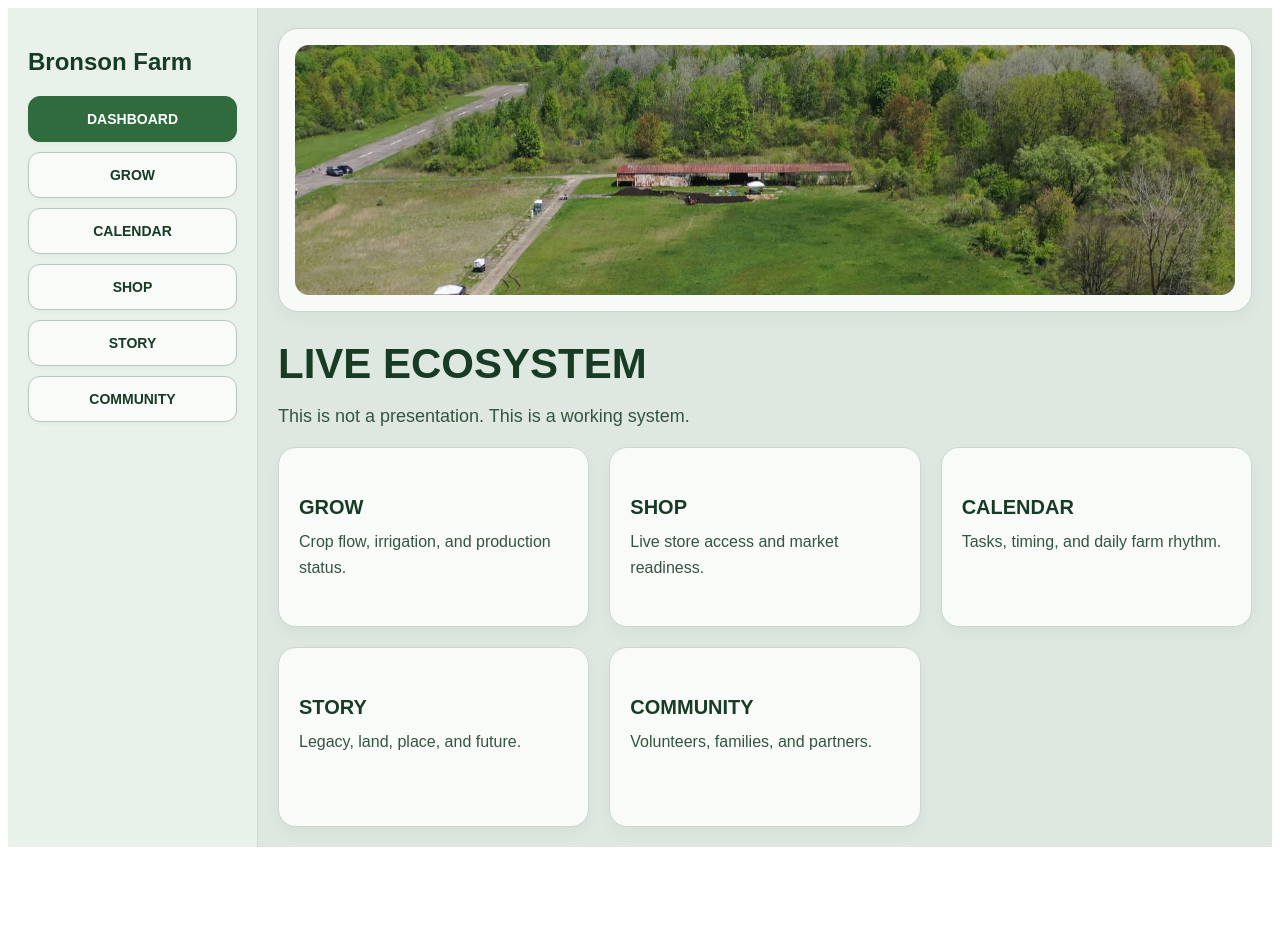
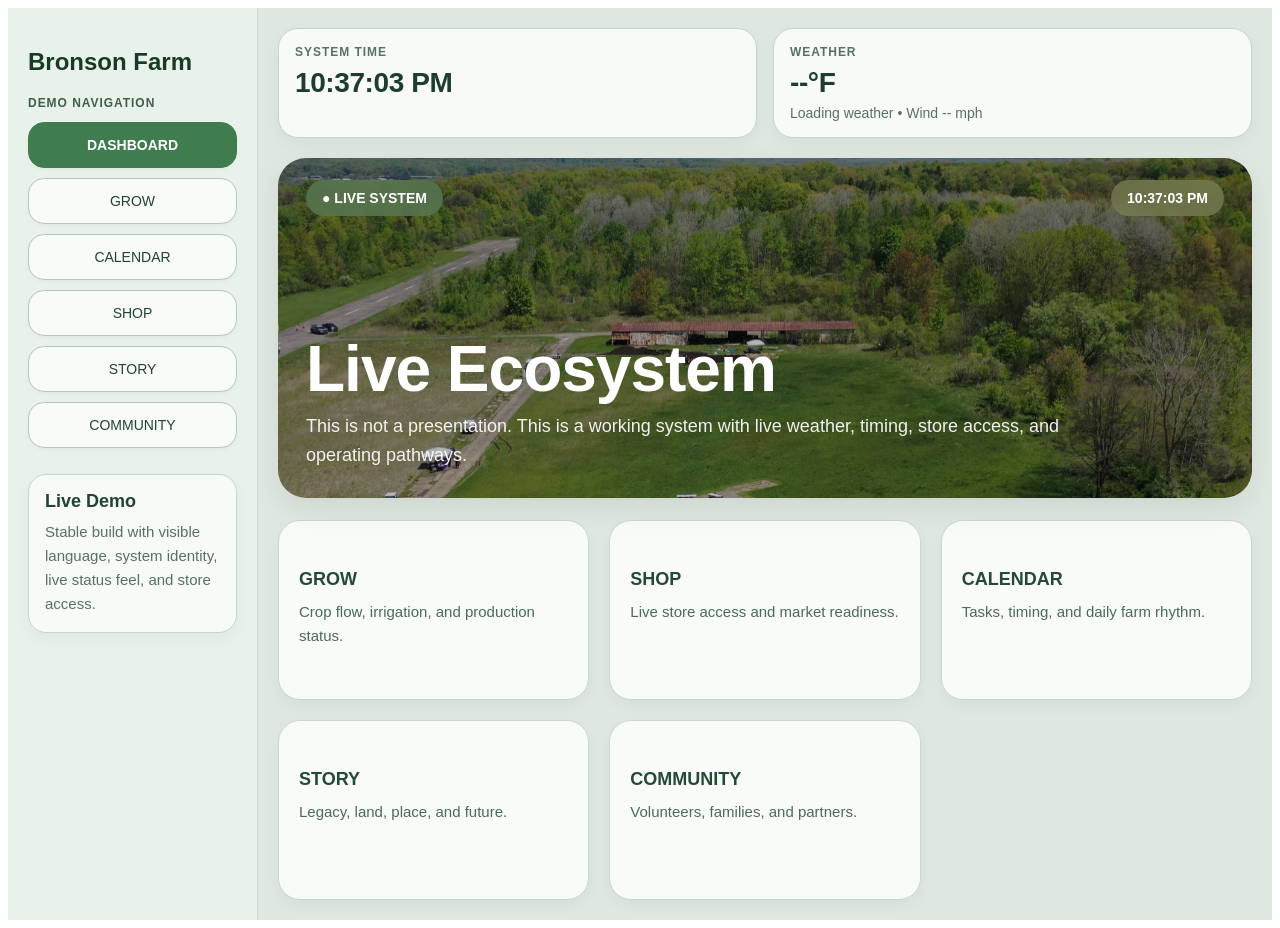
Before and after one commit to cburgessemail-gif/Farm, a React (Vite) app: page / in a window 1280 px wide. Before the commit the page ends 855 px from the top, so only its background shows below. Built offline with nearby package versions, Linux system fonts and the light colour scheme; no server answers.

Commit message:
Update App.tsx

```diff
--- a/src/App.tsx
+++ b/src/App.tsx
@@ -1,16 +1,177 @@
-import React, { useState } from "react";
+import React, { useEffect, useMemo, useState } from "react";
 
 type Panel = "dashboard" | "grow" | "calendar" | "shop" | "story" | "community";
 
 const HERO_IMAGE = "/GrowArea.jpg";
 
+type WeatherState = {
+  loading: boolean;
+  temperature: string;
+  wind: string;
+  label: string;
+  city: string;
+};
+
+const weatherCodeMap: Record<number, string> = {
+  0: "Clear",
+  1: "Mostly clear",
+  2: "Partly cloudy",
+  3: "Overcast",
+  45: "Fog",
+  48: "Rime fog",
+  51: "Light drizzle",
+  53: "Drizzle",
+  55: "Heavy drizzle",
+  56: "Freezing drizzle",
+  57: "Heavy freezing drizzle",
+  61: "Light rain",
+  63: "Rain",
+  65: "Heavy rain",
+  66: "Freezing rain",
+  67: "Heavy freezing rain",
+  71: "Light snow",
+  73: "Snow",
+  75: "Heavy snow",
+  77: "Snow grains",
+  80: "Rain showers",
+  81: "Heavy showers",
+  82: "Violent showers",
+  85: "Snow showers",
+  86: "Heavy snow showers",
+  95: "Thunderstorm",
+  96: "Thunderstorm with hail",
+  99: "Severe thunderstorm with hail",
+};
+
 export default function App() {
   const [panel, setPanel] = useState<Panel>("dashboard");
+  const [timeText, setTimeText] = useState("");
+  const [weather, setWeather] = useState<WeatherState>({
+    loading: true,
+    temperature: "--°F",
+    wind: "-- mph",
+    label: "Loading weather",
+    city: "Local",
+  });
+
+  useEffect(() => {
+    const updateClock = () => {
+      const now = new Date();
+      setTimeText(
+        now.toLocaleTimeString([], {
+          hour: "numeric",
+          minute: "2-digit",
+          second: "2-digit",
+        })
+      );
+    };
+
+    updateClock();
+    const timer = window.setInterval(updateClock, 1000);
+    return () => window.clearInterval(timer);
+  }, []);
+
+  useEffect(() => {
+    let cancelled = false;
+
+    const setFallback = () => {
+      if (cancelled) return;
+      setWeather({
+        loading: false,
+        temperature: "--°F",
+        wind: "-- mph",
+        label: "Weather unavailable",
+        city: "Youngstown area",
+      });
+    };
+
+    const fetchWeather = async (lat: number, lon: number) => {
+      try {
+        const weatherUrl =
+          `https://api.open-meteo.com/v1/forecast?latitude=${lat}&longitude=${lon}` +
+          `&current=temperature_2m,weather_code,wind_speed_10m&temperature_unit=fahrenheit&wind_speed_unit=mph`;
+
+        const response = await fetch(weatherUrl);
+        if (!response.ok) throw new Error("Weather request failed");
+
+        const data = await response.json();
+        const current = data?.current;
+        if (!current) throw new Error("Missing weather data");
+
+        const code = Number(current.weather_code ?? -1);
+        const label = weatherCodeMap[code] ?? "Current conditions";
+
+        if (!cancelled) {
+          setWeather({
+            loading: false,
+            temperature: `${Math.round(Number(current.temperature_2m))}°F`,
+            wind: `${Math.round(Number(current.wind_speed_10m))} mph`,
+            label,
+            city: "Local weather",
+          });
+        }
+      } catch {
+        setFallback();
+      }
+    };
+
+    if (!navigator.geolocation) {
+      fetchWeather(41.0998, -80.6495);
+      return;
+    }
+
+    navigator.geolocation.getCurrentPosition(
+      (position) => {
+        fetchWeather(position.coords.latitude, position.coords.longitude);
+      },
+      () => {
+        fetchWeather(41.0998, -80.6495);
+      },
+      { enableHighAccuracy: false, timeout: 7000, maximumAge: 600000 }
+    );
+
+    return () => {
+      cancelled = true;
+    };
+  }, []);
+
+  const dashboardCards = useMemo(
+    () => [
+      {
+        title: "GROW",
+        text: "Crop flow, irrigation, and production status.",
+        onClick: () => setPanel("grow"),
+      },
+      {
+        title: "SHOP",
+        text: "Live store access and market readiness.",
+        onClick: () => setPanel("shop"),
+      },
+      {
+        title: "CALENDAR",
+        text: "Tasks, timing, and daily farm rhythm.",
+        onClick: () => setPanel("calendar"),
+      },
+      {
+        title: "STORY",
+        text: "Legacy, land, place, and future.",
+        onClick: () => setPanel("story"),
+      },
+      {
+        title: "COMMUNITY",
+        text: "Volunteers, families, and partners.",
+        onClick: () => setPanel("community"),
+      },
+    ],
+    []
+  );
 
   return (
     <div style={styles.app}>
       <aside style={styles.sidebar}>
         <h2 style={styles.logo}>Bronson Farm</h2>
+
+        <div style={styles.sidebarLabel}>Demo Navigation</div>
 
         {["dashboard", "grow", "calendar", "shop", "story", "community"].map((item) => (
           <button
@@ -24,86 +185,87 @@ export default function App() {
             {item.toUpperCase()}
           </button>
         ))}
+
+        <div style={styles.sideInfoCard}>
+          <h3 style={styles.sideInfoTitle}>Live Demo</h3>
+          <p style={styles.sideInfoText}>
+            Stable build with visible language, system identity, live status feel,
+            and store access.
+          </p>
+        </div>
       </aside>
 
       <main style={styles.main}>
-        {panel === "dashboard" && <Dashboard setPanel={setPanel} />}
-        {panel === "grow" && <Grow />}
-        {panel === "calendar" && <Calendar />}
-        {panel === "shop" && <Shop />}
-        {panel === "story" && <Story />}
-        {panel === "community" && <Community />}
-      </main>
-    </div>
-  );
-}
-
-function Dashboard({ setPanel }: { setPanel: (panel: Panel) => void }) {
-  return (
+        {panel === "dashboard" && (
           <>
-      <div style={styles.heroWrap}>
-        <img src={HERO_IMAGE} alt="Bronson Family Farm" style={styles.hero} />
+            <div style={styles.topUtilityBar}>
+              <div style={styles.utilityCard}>
+                <div style={styles.utilityLabel}>System Time</div>
+                <div style={styles.utilityValue}>{timeText || "--:--:--"}</div>
               </div>
 
-      <h1 style={styles.title}>LIVE ECOSYSTEM</h1>
-      <p style={styles.text}>This is not a presentation. This is a working system.</p>
+              <div style={styles.utilityCard}>
+                <div style={styles.utilityLabel}>Weather</div>
+                <div style={styles.utilityValue}>{weather.temperature}</div>
+                <div style={styles.utilitySub}>
+                  {weather.label} • Wind {weather.wind}
+                </div>
+              </div>
+            </div>
+
+            <div style={styles.heroPanel}>
+              <img src={HERO_IMAGE} alt="Bronson Family Farm" style={styles.heroImage} />
+
+              <div style={styles.heroOverlay}>
+                <div style={styles.liveBadge}>● LIVE SYSTEM</div>
+                <div style={styles.clockBadge}>{timeText || "--:--:--"}</div>
+              </div>
+
+              <div style={styles.heroTextWrap}>
+                <h1 style={styles.title}>Live Ecosystem</h1>
+                <p style={styles.text}>
+                  This is not a presentation. This is a working system with live
+                  weather, timing, store access, and operating pathways.
+                </p>
+              </div>
+            </div>
 
             <div style={styles.grid}>
+              {dashboardCards.map((card) => (
                 <Card
-          title="GROW"
-          text="Crop flow, irrigation, and production status."
-          onClick={() => setPanel("grow")}
+                  key={card.title}
+                  title={card.title}
+                  text={card.text}
+                  onClick={card.onClick}
                 />
-        <Card
-          title="SHOP"
-          text="Live store access and market readiness."
-          onClick={() => setPanel("shop")}
-        />
-        <Card
-          title="CALENDAR"
-          text="Tasks, timing, and daily farm rhythm."
-          onClick={() => setPanel("calendar")}
-        />
-        <Card
-          title="STORY"
-          text="Legacy, land, place, and future."
-          onClick={() => setPanel("story")}
-        />
-        <Card
-          title="COMMUNITY"
-          text="Volunteers, families, and partners."
-          onClick={() => setPanel("community")}
-        />
+              ))}
             </div>
           </>
-  );
-}
+        )}
 
-function Grow() {
-  return (
+        {panel === "grow" && (
           <>
             <h2 style={styles.sectionTitle}>Grower System</h2>
             <div style={styles.grid2}>
               <div style={styles.cardStatic}>
                 <h3 style={styles.cardHeading}>Production Status</h3>
-          <p style={styles.bodyText}>Collards: Ready</p>
-          <p style={styles.bodyText}>Peppers: Growing</p>
-          <p style={styles.bodyText}>Tomatoes: Transplanting</p>
+                <ProgressRow label="Collards" value={88} color="#2f7d3d" status="Ready" />
+                <ProgressRow label="Peppers" value={64} color="#6fb56d" status="Growing" />
+                <ProgressRow label="Tomatoes" value={72} color="#d2b347" status="Transplanting" />
+                <ProgressRow label="Cabbage" value={79} color="#88b97e" status="Strong" />
               </div>
 
               <div style={styles.cardStatic}>
                 <h3 style={styles.cardHeading}>Next Actions</h3>
-          <p style={styles.bodyText}>• Watering cycle</p>
-          <p style={styles.bodyText}>• Harvest prep</p>
-          <p style={styles.bodyText}>• Market packaging</p>
+                <ActionItem number={1} text="Watering cycle and moisture check" />
+                <ActionItem number={2} text="Harvest prep for greens and herbs" />
+                <ActionItem number={3} text="Market packaging and labeling" />
               </div>
             </div>
           </>
-  );
-}
+        )}
 
-function Calendar() {
-  return (
+        {panel === "calendar" && (
           <>
             <h2 style={styles.sectionTitle}>Farm Calendar</h2>
             <table style={styles.table}>
@@ -116,28 +278,26 @@ function Calendar() {
               <tbody>
                 <tr>
                   <td style={styles.td}>7:00 AM</td>
-            <td style={styles.td}>Water Plants</td>
+                  <td style={styles.td}>Water plants and moisture check</td>
                 </tr>
                 <tr>
                   <td style={styles.td}>9:00 AM</td>
-            <td style={styles.td}>Harvest Greens</td>
+                  <td style={styles.td}>Harvest greens and herbs</td>
                 </tr>
                 <tr>
                   <td style={styles.td}>12:00 PM</td>
-            <td style={styles.td}>Prep Market</td>
+                  <td style={styles.td}>Prep market inventory</td>
                 </tr>
                 <tr>
                   <td style={styles.td}>4:00 PM</td>
-            <td style={styles.td}>Farmers Market</td>
+                  <td style={styles.td}>Community market flow</td>
                 </tr>
               </tbody>
             </table>
           </>
-  );
-}
+        )}
 
-function Shop() {
-  return (
+        {panel === "shop" && (
           <>
             <h2 style={styles.sectionTitle}>Marketplace</h2>
             <div style={styles.grid2}>
@@ -165,11 +325,9 @@ function Shop() {
               </div>
             </div>
           </>
-  );
-}
+        )}
 
-function Story() {
-  return (
+        {panel === "story" && (
           <>
             <h2 style={styles.sectionTitle}>Our Story</h2>
             <div style={styles.cardStatic}>
@@ -185,11 +343,9 @@ function Story() {
               </p>
             </div>
           </>
-  );
-}
+        )}
 
-function Community() {
-  return (
+        {panel === "community" && (
           <>
             <h2 style={styles.sectionTitle}>Community</h2>
             <div style={styles.grid2}>
@@ -205,6 +361,9 @@ function Community() {
               </div>
             </div>
           </>
+        )}
+      </main>
+    </div>
   );
 }
 
@@ -223,6 +382,41 @@ function Card({
       <h3 style={styles.cardHeading}>{title}</h3>
       <p style={styles.cardText}>{text}</p>
     </button>
+  );
+}
+
+function ActionItem({ number, text }: { number: number; text: string }) {
+  return (
+    <div style={styles.actionItem}>
+      <div style={styles.actionNumber}>{number}</div>
+      <div style={styles.actionText}>{text}</div>
+    </div>
+  );
+}
+
+function ProgressRow({
+  label,
+  value,
+  color,
+  status,
+}: {
+  label: string;
+  value: number;
+  color: string;
+  status: string;
+}) {
+  return (
+    <div style={styles.progressBlock}>
+      <div style={styles.progressHeader}>
+        <span style={styles.progressLabel}>{label}</span>
+        <span style={styles.progressStatus}>
+          {status} • {value}%
+        </span>
+      </div>
+      <div style={styles.progressTrack}>
+        <div style={{ ...styles.progressFill, width: `${value}%`, background: color }} />
+      </div>
+    </div>
   );
 }
 
@@ -245,6 +439,14 @@ const styles: Record<string, React.CSSProperties> = {
     fontWeight: 700,
     color: "#173b24",
   },
+  sidebarLabel: {
+    marginBottom: 12,
+    color: "#3d6048",
+    fontSize: 12,
+    fontWeight: 700,
+    letterSpacing: "0.08em",
+    textTransform: "uppercase",
+  },
   navBtn: {
     display: "block",
     width: "100%",
@@ -252,46 +454,139 @@ const styles: Record<string, React.CSSProperties> = {
     marginBottom: "10px",
     cursor: "pointer",
     border: "1px solid #b8c7b9",
-    borderRadius: "12px",
+    borderRadius: "16px",
     background: "#f8fbf8",
-    color: "#173b24",
+    color: "#214431",
     fontSize: 14,
-    fontWeight: 700,
+    fontWeight: 500,
     boxShadow: "0 2px 4px rgba(0,0,0,0.03)",
   },
   active: {
-    background: "#2f6b3c",
+    background: "#3f7d4f",
     color: "#fff",
-    border: "1px solid #2f6b3c",
+    border: "1px solid #3f7d4f",
+    fontWeight: 600,
+  },
+  sideInfoCard: {
+    marginTop: 26,
+    background: "#f7faf7",
+    border: "1px solid #c8d5c9",
+    borderRadius: "18px",
+    padding: 16,
+    boxShadow: "0 6px 18px rgba(0,0,0,0.04)",
+  },
+  sideInfoTitle: {
+    margin: "0 0 8px 0",
+    fontSize: 18,
+    color: "#214431",
+    fontWeight: 600,
+  },
+  sideInfoText: {
+    margin: 0,
+    lineHeight: 1.6,
+    color: "#587260",
+    fontSize: 15,
+    fontWeight: 400,
   },
   main: {
     padding: "20px",
     overflow: "auto",
   },
-  heroWrap: {
+  topUtilityBar: {
+    display: "grid",
+    gridTemplateColumns: "1fr 1fr",
+    gap: 16,
+    marginBottom: 20,
+  },
+  utilityCard: {
     background: "#f7faf7",
     border: "1px solid #c8d5c9",
     borderRadius: "20px",
-    padding: "16px",
-    marginBottom: "22px",
+    padding: 16,
     boxShadow: "0 6px 18px rgba(0,0,0,0.04)",
   },
-  hero: {
+  utilityLabel: {
+    fontSize: 12,
+    letterSpacing: "0.08em",
+    textTransform: "uppercase",
+    color: "#587260",
+    fontWeight: 700,
+    marginBottom: 8,
+  },
+  utilityValue: {
+    fontSize: 28,
+    color: "#1f3d2b",
+    fontWeight: 600,
+    letterSpacing: "-0.4px",
+  },
+  utilitySub: {
+    marginTop: 6,
+    fontSize: 14,
+    color: "#587260",
+    fontWeight: 400,
+  },
+  heroPanel: {
+    position: "relative",
+    marginBottom: 22,
+    borderRadius: "28px",
+    overflow: "hidden",
+    boxShadow: "0 10px 28px rgba(0,0,0,0.08)",
+  },
+  heroImage: {
     width: "100%",
-    height: 250,
+    height: 340,
     objectFit: "cover",
-    borderRadius: "14px",
     display: "block",
+    filter: "brightness(0.72)",
+  },
+  heroOverlay: {
+    position: "absolute",
+    top: 22,
+    left: 28,
+    right: 28,
+    display: "flex",
+    justifyContent: "space-between",
+    alignItems: "center",
+  },
+  liveBadge: {
+    background: "rgba(89, 121, 84, 0.82)",
+    color: "#ffffff",
+    padding: "10px 16px",
+    borderRadius: 999,
+    fontSize: 14,
+    fontWeight: 700,
+    backdropFilter: "blur(6px)",
+  },
+  clockBadge: {
+    background: "rgba(120, 124, 82, 0.82)",
+    color: "#ffffff",
+    padding: "10px 16px",
+    borderRadius: 999,
+    fontSize: 14,
+    fontWeight: 700,
+    backdropFilter: "blur(6px)",
+  },
+  heroTextWrap: {
+    position: "absolute",
+    left: 28,
+    bottom: 28,
+    maxWidth: 820,
   },
   title: {
-    fontSize: 42,
-    marginBottom: 12,
-    color: "#173b24",
+    fontSize: 64,
+    margin: "0 0 10px 0",
+    color: "#ffffff",
+    fontWeight: 600,
+    letterSpacing: "-1px",
+    lineHeight: 1.02,
   },
   text: {
     fontSize: 18,
-    marginBottom: 20,
-    color: "#35543f",
+    margin: 0,
+    color: "rgba(255,255,255,0.92)",
+    lineHeight: 1.6,
+    fontWeight: 400,
+    maxWidth: 760,
   },
   grid: {
     display: "grid",
@@ -309,7 +604,7 @@ const styles: Record<string, React.CSSProperties> = {
     padding: 20,
     cursor: "pointer",
     border: "1px solid #cad8cb",
-    borderRadius: "18px",
+    borderRadius: "22px",
     minHeight: 180,
     display: "flex",
     flexDirection: "column",
@@ -321,7 +616,7 @@ const styles: Record<string, React.CSSProperties> = {
     background: "#f9fbf9",
     padding: 20,
     border: "1px solid #cad8cb",
-    borderRadius: "18px",
+    borderRadius: "22px",
     minHeight: 160,
     boxShadow: "0 6px 16px rgba(0,0,0,0.04)",
   },
@@ -333,25 +628,30 @@ const styles: Record<string, React.CSSProperties> = {
   },
   cardHeading: {
     margin: "0 0 10px 0",
-    color: "#173b24",
-    fontSize: 20,
+    color: "#244a34",
+    fontSize: 18,
+    fontWeight: 600,
   },
   cardText: {
     margin: 0,
     lineHeight: 1.6,
-    color: "#35543f",
-    fontSize: 16,
+    color: "#4a6b57",
+    fontSize: 15,
+    fontWeight: 400,
   },
   bodyText: {
     margin: "0 0 8px 0",
     lineHeight: 1.6,
-    color: "#35543f",
-    fontSize: 16,
+    color: "#4a6b57",
+    fontSize: 15,
+    fontWeight: 400,
   },
   sectionTitle: {
-    fontSize: 34,
-    marginBottom: 8,
-    color: "#173b24",
+    fontSize: 32,
+    marginBottom: 10,
+    color: "#1f3d2b",
+    fontWeight: 600,
+    letterSpacing: "-0.3px",
   },
   button: {
     padding: 15,
@@ -377,11 +677,72 @@ const styles: Record<string, React.CSSProperties> = {
     padding: 14,
     border: "1px solid #d5e0d6",
     background: "#eef5ee",
-    color: "#173b24",
+    color: "#214431",
+    fontWeight: 600,
   },
   td: {
     padding: 14,
     border: "1px solid #d5e0d6",
-    color: "#35543f",
+    color: "#4a6b57",
+    fontWeight: 400,
+  },
+  actionItem: {
+    display: "flex",
+    alignItems: "center",
+    gap: 14,
+    background: "#edf3ed",
+    border: "1px solid #d6e0d7",
+    borderRadius: "18px",
+    padding: "12px 14px",
+    marginBottom: 14,
+  },
+  actionNumber: {
+    width: 34,
+    height: 34,
+    borderRadius: "50%",
+    background: "#2f7d3d",
+    color: "#ffffff",
+    display: "flex",
+    alignItems: "center",
+    justifyContent: "center",
+    fontWeight: 700,
+    fontSize: 15,
+    flexShrink: 0,
+  },
+  actionText: {
+    color: "#244a34",
+    fontSize: 15,
+    fontWeight: 600,
+  },
+  progressBlock: {
+    marginBottom: 18,
+  },
+  progressHeader: {
+    display: "flex",
+    justifyContent: "space-between",
+    gap: 12,
+    marginBottom: 8,
+  },
+  progressLabel: {
+    color: "#244a34",
+    fontSize: 16,
+    fontWeight: 600,
+  },
+  progressStatus: {
+    color: "#587260",
+    fontSize: 14,
+    fontWeight: 600,
+  },
+  progressTrack: {
+    width: "100%",
+    height: 12,
+    background: "#e3e9e3",
+    borderRadius: 999,
+    overflow: "hidden",
+    border: "1px solid #d3ddd3",
+  },
+  progressFill: {
+    height: "100%",
+    borderRadius: 999,
   },
 };
```
Lines whose indentation alone changed are shown as unchanged.
